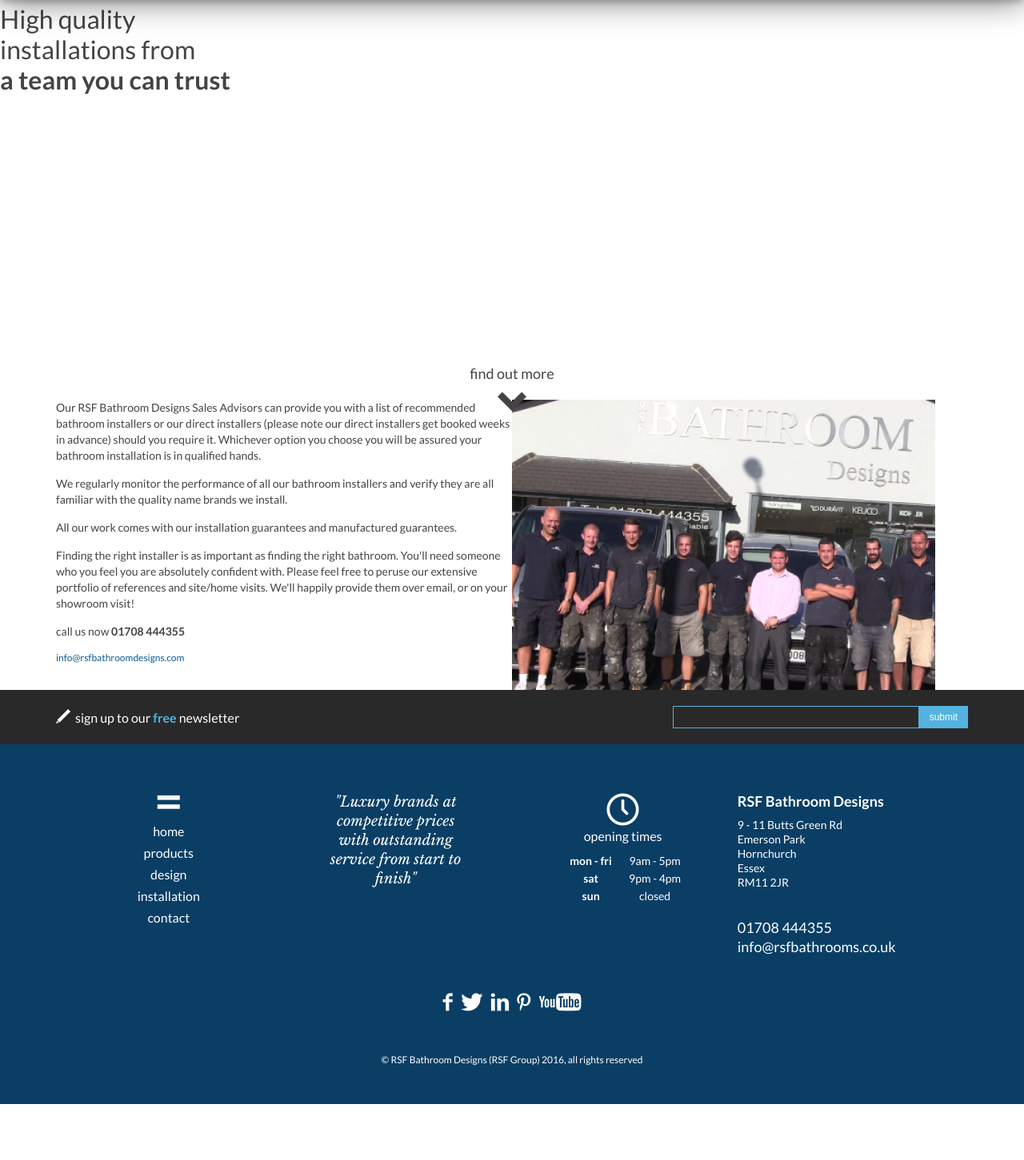
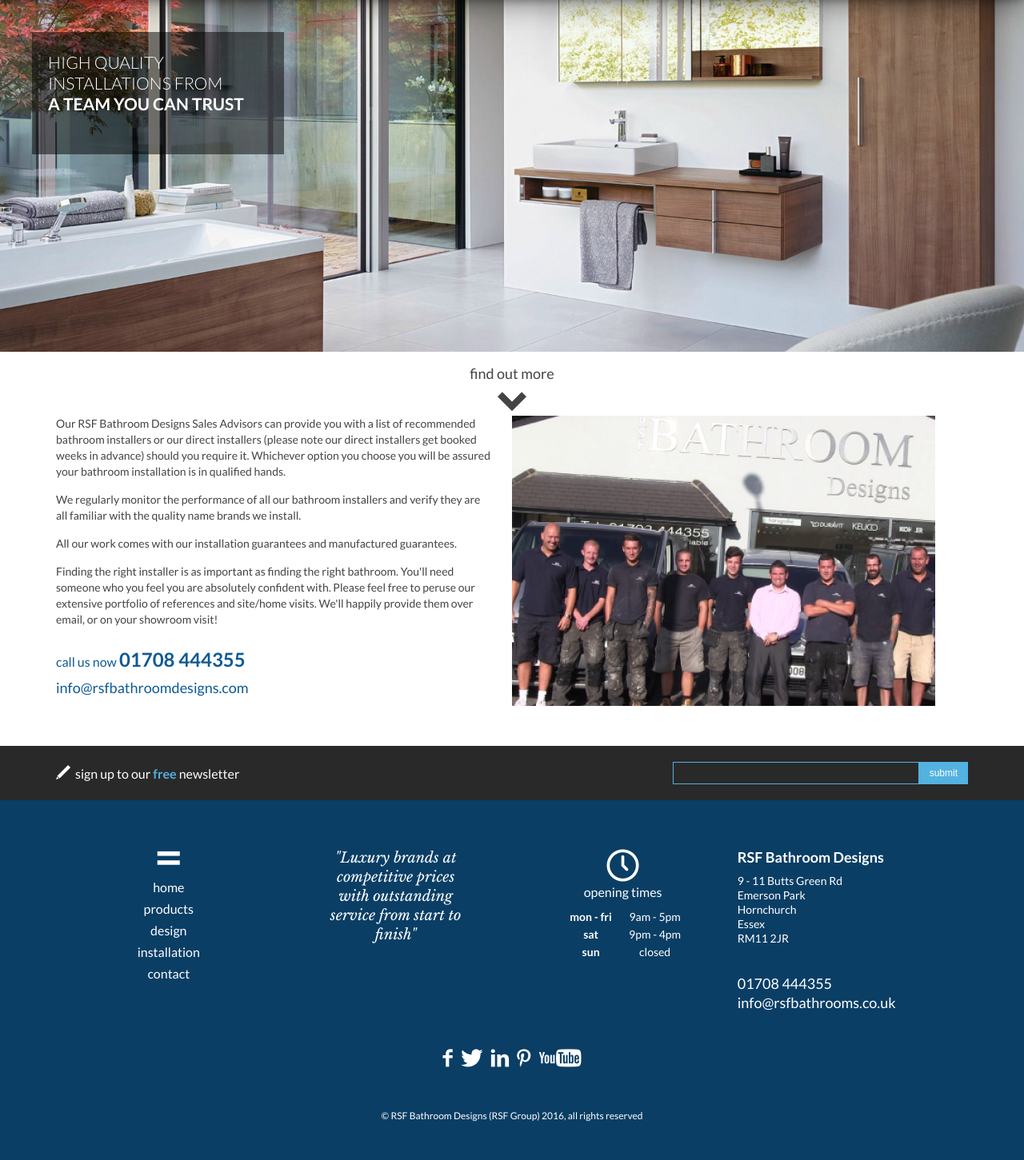
Before and after one commit to DanRsf/rsf, a CodeIgniter app: page /database/index.php/page/installation in a window 1280 px wide. Shown: the part 80-1531 px from the top of the page at 80% size. Before the commit the page ends 1461 px from the top, so only its background shows below. Run offline with CodeIgniter, Linux system fonts and the light colour scheme; style sheets or scripts are compiled from the project's sources; some libraries are stand-ins or nearby versions; some web fonts are replaced.

Commit message:
got installation page working well up to medium BP

```diff
--- a/htdocs/app/config/routes.php
+++ b/htdocs/app/config/routes.php
@@ -55,5 +55,5 @@ $route['translate_uri_dashes'] = FALSE;
 
 $route['products'] = 'page/products';
 $route['contact'] = 'page/contact';
+$route['design'] = 'page/design';
 $route['installation'] = 'page/installation';
-$route['design'] = 'page/design';
--- a/htdocs/app/controllers/Page.php
+++ b/htdocs/app/controllers/Page.php
@@ -25,6 +25,11 @@ class Page extends MY_Controller
         $this->load->view('contact');
     }
 
+    public function design()
+    {
+        $this->load->view('design');
+    }
+
     public function installation()
     {
         $this->load->view('installation');
--- a/htdocs/app/views/installation.php
+++ b/htdocs/app/views/installation.php
@@ -13,7 +13,7 @@
             <a href="#form-container" class="section-link">find out more</a>
         </div>
 
-        <div class="container">
+        <div class="container" id="ins-copy">
             <div class="left-column">
                 <p>Our RSF Bathroom Designs Sales Advisors can provide you with a list of recommended bathroom installers or our direct installers (please note our direct installers get booked weeks in advance) should you require it. Whichever option you choose you will be assured your bathroom installation is in qualified hands.</p>
                 <p>We regularly monitor the performance of all our bathroom installers and verify they are all familiar with the quality name brands we install.</p>
--- a/htdocs/resources/css/style.css
+++ b/htdocs/resources/css/style.css
@@ -2088,11 +2088,11 @@ footer p {
   margin: 0;
 }
 
-/* line 569, ../scss/core/_common.scss */
+/* line 568, ../scss/core/_common.scss */
 #dn-intro {
   background-image: url(/resources/img/parallax/bright-red.jpg);
 }
-/* line 571, ../scss/core/_common.scss */
+/* line 570, ../scss/core/_common.scss */
 #dn-intro .copy {
   position: absolute;
   bottom: 20px;
@@ -2101,7 +2101,7 @@ footer p {
   padding: 20px;
   color: #ffffff;
 }
-/* line 578, ../scss/core/_common.scss */
+/* line 577, ../scss/core/_common.scss */
 #dn-intro .copy h1 {
   text-align: right;
   text-transform: uppercase;
@@ -2110,7 +2110,7 @@ footer p {
   margin: 0;
   padding: 0;
 }
-/* line 585, ../scss/core/_common.scss */
+/* line 584, ../scss/core/_common.scss */
 #dn-intro .copy h1 span {
   display: block;
   font-weight: 700;
@@ -2171,94 +2171,148 @@ footer p {
   margin-bottom: 30px;
 }
 
+/* line 649, ../scss/core/_common.scss */
+#ins-intro {
+  background-image: url("/resources/img/parallax/glass-wall.jpg");
+  margin-bottom: 80px;
+}
+/* line 652, ../scss/core/_common.scss */
+#ins-intro .copy {
+  position: absolute;
+  top: 20px;
+  left: 20px;
+  background: rgba(0, 0, 0, 0.5);
+  padding: 20px;
+  color: #ffffff;
+}
+/* line 659, ../scss/core/_common.scss */
+#ins-intro .copy h1 {
+  text-align: left;
+  text-transform: uppercase;
+  font-size: 21px;
+  line-height: 26px;
+  margin: 0 30px 30px 0;
+  font-weight: 300;
+}
+/* line 666, ../scss/core/_common.scss */
+#ins-intro .copy h1 strong {
+  font-weight: 700;
+  color: #ffffff;
+  display: block;
+}
+
+/* line 675, ../scss/core/_common.scss */
+#ins-copy {
+  margin-bottom: 50px;
+}
+/* line 677, ../scss/core/_common.scss */
+#ins-copy .contact-details {
+  margin-top: 30px;
+}
+/* line 679, ../scss/core/_common.scss */
+#ins-copy .contact-details p {
+  color: #0E5A94;
+  font-size: 16px;
+}
+/* line 682, ../scss/core/_common.scss */
+#ins-copy .contact-details p strong {
+  color: #0E5A94;
+  font-size: 24px;
+}
+/* line 687, ../scss/core/_common.scss */
+#ins-copy .contact-details a {
+  color: #0E5A94;
+  font-size: 18px;
+}
+
 @media only screen and (min-width: 480px) {
-  /* line 652, ../scss/core/_common.scss */
+  /* line 700, ../scss/core/_common.scss */
   #hp-intro h1 {
     margin-bottom: 26px;
   }
 
-  /* line 659, ../scss/core/_common.scss */
+  /* line 707, ../scss/core/_common.scss */
   #hp-info-panels ul li {
     padding: 20px 7%;
   }
-  /* line 661, ../scss/core/_common.scss */
+  /* line 709, ../scss/core/_common.scss */
   #hp-info-panels ul li .image {
     width: 31%;
   }
-  /* line 663, ../scss/core/_common.scss */
+  /* line 711, ../scss/core/_common.scss */
   #hp-info-panels ul li .image img {
     max-width: 100%;
   }
-  /* line 667, ../scss/core/_common.scss */
+  /* line 715, ../scss/core/_common.scss */
   #hp-info-panels ul li .content {
     width: 68%;
   }
-  /* line 669, ../scss/core/_common.scss */
+  /* line 717, ../scss/core/_common.scss */
   #hp-info-panels ul li .content h2 {
     margin-bottom: 6px;
     font-size: 18px;
     line-height: 23px;
   }
-  /* line 674, ../scss/core/_common.scss */
+  /* line 722, ../scss/core/_common.scss */
   #hp-info-panels ul li .content p {
     font-size: 13px;
   }
-  /* line 677, ../scss/core/_common.scss */
+  /* line 725, ../scss/core/_common.scss */
   #hp-info-panels ul li .content a {
     font-size: 13px;
   }
 
-  /* line 686, ../scss/core/_common.scss */
+  /* line 734, ../scss/core/_common.scss */
   #hp-montage .left {
     float: left;
     width: 50%;
   }
-  /* line 690, ../scss/core/_common.scss */
+  /* line 738, ../scss/core/_common.scss */
   #hp-montage .right {
     float: right;
   }
-  /* line 692, ../scss/core/_common.scss */
+  /* line 740, ../scss/core/_common.scss */
   #hp-montage .right.small {
     width: 25%;
   }
-  /* line 695, ../scss/core/_common.scss */
+  /* line 743, ../scss/core/_common.scss */
   #hp-montage .right.big {
     width: 50%;
   }
 }
 @media only screen and (min-width: 600px) {
-  /* line 704, ../scss/core/_common.scss */
+  /* line 752, ../scss/core/_common.scss */
   .page-header {
     background-size: 100%;
     height: 300px;
   }
 
-  /* line 711, ../scss/core/_common.scss */
+  /* line 759, ../scss/core/_common.scss */
   #hp-intro .copy h1 {
     margin-bottom: 20px;
     font-size: 40px;
   }
-  /* line 714, ../scss/core/_common.scss */
+  /* line 762, ../scss/core/_common.scss */
   #hp-intro .copy h1 span {
     margin-top: 6px;
   }
-  /* line 718, ../scss/core/_common.scss */
+  /* line 766, ../scss/core/_common.scss */
   #hp-intro .copy p {
     margin-bottom: 50px;
   }
 
-  /* line 724, ../scss/core/_common.scss */
+  /* line 772, ../scss/core/_common.scss */
   #hp-info-panels {
     padding: 30px 0;
   }
-  /* line 726, ../scss/core/_common.scss */
+  /* line 774, ../scss/core/_common.scss */
   #hp-info-panels ul {
     width: 100%;
     text-align: center;
     padding: 0;
     margin-bottom: 40px;
   }
-  /* line 731, ../scss/core/_common.scss */
+  /* line 779, ../scss/core/_common.scss */
   #hp-info-panels ul li {
     width: 33%;
     padding: 0;
@@ -2267,87 +2321,87 @@ footer p {
     display: inline-block;
     vertical-align: top;
   }
-  /* line 738, ../scss/core/_common.scss */
+  /* line 786, ../scss/core/_common.scss */
   #hp-info-panels ul li .icon {
     line-height: 106px;
     margin: 0;
   }
-  /* line 742, ../scss/core/_common.scss */
+  /* line 790, ../scss/core/_common.scss */
   #hp-info-panels ul li .content {
     width: 80%;
   }
-  /* line 744, ../scss/core/_common.scss */
+  /* line 792, ../scss/core/_common.scss */
   #hp-info-panels ul li .content h2 {
     font-size: 17px;
   }
 
-  /* line 752, ../scss/core/_common.scss */
+  /* line 800, ../scss/core/_common.scss */
   #hp-product-design {
     overflow: hidden;
   }
-  /* line 754, ../scss/core/_common.scss */
+  /* line 802, ../scss/core/_common.scss */
   #hp-product-design .copy {
     width: 400px;
     float: right;
   }
-  /* line 757, ../scss/core/_common.scss */
+  /* line 805, ../scss/core/_common.scss */
   #hp-product-design .copy h2 {
     font-size: 24px;
     line-height: 24px;
   }
 
-  /* line 765, ../scss/core/_common.scss */
+  /* line 813, ../scss/core/_common.scss */
   #hp-video .video-wrapper {
     padding-bottom: 51%;
   }
 
-  /* line 772, ../scss/core/_common.scss */
+  /* line 820, ../scss/core/_common.scss */
   #dn-intro .copy h1 {
     font-size: 18px;
     line-height: 25px;
     margin: 30px 0 0 30px;
   }
 
-  /* line 780, ../scss/core/_common.scss */
+  /* line 828, ../scss/core/_common.scss */
   #dn-info {
     margin-bottom: 30px;
   }
-  /* line 782, ../scss/core/_common.scss */
+  /* line 830, ../scss/core/_common.scss */
   #dn-info .right-column {
     float: right;
     width: 50%;
     margin-left: 30px;
   }
 
-  /* line 790, ../scss/core/_common.scss */
+  /* line 838, ../scss/core/_common.scss */
   #gallery-container h2 {
     font-size: 24px;
   }
-  /* line 794, ../scss/core/_common.scss */
+  /* line 842, ../scss/core/_common.scss */
   #gallery-container #gallery-thumbs li {
     width: 12.5%;
     margin-left: 2%;
   }
-  /* line 797, ../scss/core/_common.scss */
+  /* line 845, ../scss/core/_common.scss */
   #gallery-container #gallery-thumbs li:nth-of-type(5) {
     margin-left: 2%;
   }
-  /* line 800, ../scss/core/_common.scss */
+  /* line 848, ../scss/core/_common.scss */
   #gallery-container #gallery-thumbs li:first-child {
     margin-left: 0px;
   }
 
-  /* line 807, ../scss/core/_common.scss */
+  /* line 855, ../scss/core/_common.scss */
   #dn-rendering-light {
     margin-bottom: 40px;
   }
-  /* line 809, ../scss/core/_common.scss */
+  /* line 857, ../scss/core/_common.scss */
   #dn-rendering-light .left-column {
     display: inline-block;
     vertical-align: middle;
     width: 60%;
   }
-  /* line 814, ../scss/core/_common.scss */
+  /* line 862, ../scss/core/_common.scss */
   #dn-rendering-light .right-column {
     display: inline-block;
     vertical-align: middle;
@@ -2355,25 +2409,31 @@ footer p {
     margin-left: 4.5%;
   }
 
-  /* line 822, ../scss/core/_common.scss */
+  /* line 870, ../scss/core/_common.scss */
   #dn-rendering-dark {
     margin-bottom: 70px;
   }
-  /* line 824, ../scss/core/_common.scss */
+  /* line 872, ../scss/core/_common.scss */
   #dn-rendering-dark .left-column {
     width: 35%;
     margin-right: 4.5%;
     margin-top: 30px;
   }
-  /* line 829, ../scss/core/_common.scss */
+  /* line 877, ../scss/core/_common.scss */
   #dn-rendering-dark .right-column {
     margin-bottom: 0;
     float: right;
     width: 60%;
   }
+
+  /* line 885, ../scss/core/_common.scss */
+  #ins-intro .copy {
+    top: 40px;
+    left: 40px;
+  }
 }
 @media only screen and (min-width: 768px) {
-  /* line 839, ../scss/core/_common.scss */
+  /* line 894, ../scss/core/_common.scss */
   .left-column,
   .right-column {
     display: inline-block;
@@ -2382,12 +2442,12 @@ footer p {
     margin-bottom: 0;
   }
 
-  /* line 849, ../scss/core/_common.scss */
+  /* line 904, ../scss/core/_common.scss */
   #hp-intro .copy h1 {
     font-size: 5vw;
     margin-bottom: 20px;
   }
-  /* line 853, ../scss/core/_common.scss */
+  /* line 908, ../scss/core/_common.scss */
   #hp-intro .copy p {
     max-width: 370px;
     font-size: 18px;
@@ -2395,46 +2455,46 @@ footer p {
     font-weight: 100;
   }
 
-  /* line 862, ../scss/core/_common.scss */
+  /* line 917, ../scss/core/_common.scss */
   #hp-gallery {
     padding: 60px 10%;
   }
-  /* line 864, ../scss/core/_common.scss */
+  /* line 919, ../scss/core/_common.scss */
   #hp-gallery .content {
     float: right;
     margin-left: 5%;
     width: 43%;
   }
-  /* line 868, ../scss/core/_common.scss */
+  /* line 923, ../scss/core/_common.scss */
   #hp-gallery .content img {
     margin: 0;
     height: 80px;
   }
-  /* line 872, ../scss/core/_common.scss */
+  /* line 927, ../scss/core/_common.scss */
   #hp-gallery .content p {
     text-align: left;
     font-size: 13px;
     line-height: 17px;
   }
-  /* line 878, ../scss/core/_common.scss */
+  /* line 933, ../scss/core/_common.scss */
   #hp-gallery #gallery-viewer {
     width: 52%;
   }
-  /* line 882, ../scss/core/_common.scss */
+  /* line 937, ../scss/core/_common.scss */
   #hp-gallery #gallery-thumbs {
     clear: both;
   }
-  /* line 884, ../scss/core/_common.scss */
+  /* line 939, ../scss/core/_common.scss */
   #hp-gallery #gallery-thumbs li {
     width: 14.28%;
   }
 
-  /* line 890, ../scss/core/_common.scss */
+  /* line 945, ../scss/core/_common.scss */
   #hp-product-design {
     background-size: 100%;
   }
 
-  /* line 895, ../scss/core/_common.scss */
+  /* line 950, ../scss/core/_common.scss */
   #hp-video .video-wrapper {
     width: 80%;
     padding-bottom: 41.2%;
@@ -2442,92 +2502,92 @@ footer p {
     margin-left: auto;
   }
 
-  /* line 905, ../scss/core/_common.scss */
+  /* line 960, ../scss/core/_common.scss */
   #hp-testimonials ul li {
     width: 25%;
   }
 
-  /* line 912, ../scss/core/_common.scss */
+  /* line 967, ../scss/core/_common.scss */
   #products ul {
     width: 23%;
     margin-right: 2.5%;
   }
-  /* line 915, ../scss/core/_common.scss */
+  /* line 970, ../scss/core/_common.scss */
   #products ul:nth-of-type(2n+2) {
     margin-right: 2.5%;
   }
-  /* line 918, ../scss/core/_common.scss */
+  /* line 973, ../scss/core/_common.scss */
   #products ul:nth-of-type(4) {
     margin-right: 0;
   }
 
-  /* line 931, ../scss/core/_common.scss */
+  /* line 986, ../scss/core/_common.scss */
   #pp-intro .copy h1 {
     font-size: 24px;
     line-height: 25px;
     margin: 50px 0 0 110px;
   }
 
-  /* line 940, ../scss/core/_common.scss */
+  /* line 995, ../scss/core/_common.scss */
   #form-container .left-column {
     display: inline-block;
     width: 45%;
     vertical-align: top;
     margin-right: 9%;
   }
-  /* line 946, ../scss/core/_common.scss */
+  /* line 1001, ../scss/core/_common.scss */
   #form-container .form {
     display: inline-block;
     width: 45%;
     vertical-align: top;
   }
 
-  /* line 953, ../scss/core/_common.scss */
+  /* line 1008, ../scss/core/_common.scss */
   #dn-info {
     margin-bottom: 30px;
   }
-  /* line 955, ../scss/core/_common.scss */
+  /* line 1010, ../scss/core/_common.scss */
   #dn-info .left-column {
     width: 42.8%;
     display: block;
     margin-top: 50px;
   }
-  /* line 960, ../scss/core/_common.scss */
+  /* line 1015, ../scss/core/_common.scss */
   #dn-info .right-column {
     float: right;
     width: 50%;
     margin-left: 7%;
   }
 
-  /* line 968, ../scss/core/_common.scss */
+  /* line 1023, ../scss/core/_common.scss */
   #gallery-container h2 {
     font-size: 24px;
   }
-  /* line 972, ../scss/core/_common.scss */
+  /* line 1027, ../scss/core/_common.scss */
   #gallery-container #gallery-thumbs li {
     width: 12.5%;
     margin-left: 2%;
   }
-  /* line 975, ../scss/core/_common.scss */
+  /* line 1030, ../scss/core/_common.scss */
   #gallery-container #gallery-thumbs li:nth-of-type(5) {
     margin-left: 2%;
   }
-  /* line 978, ../scss/core/_common.scss */
+  /* line 1033, ../scss/core/_common.scss */
   #gallery-container #gallery-thumbs li:first-child {
     margin-left: 0px;
   }
 
-  /* line 985, ../scss/core/_common.scss */
+  /* line 1040, ../scss/core/_common.scss */
   #dn-rendering-light {
     margin-bottom: 40px;
   }
-  /* line 987, ../scss/core/_common.scss */
+  /* line 1042, ../scss/core/_common.scss */
   #dn-rendering-light .left-column {
     display: inline-block;
     vertical-align: middle;
     width: 60%;
   }
-  /* line 992, ../scss/core/_common.scss */
+  /* line 1047, ../scss/core/_common.scss */
   #dn-rendering-light .right-column {
     display: inline-block;
     vertical-align: middle;
@@ -2535,89 +2595,95 @@ footer p {
     margin-left: 4.5%;
   }
 
-  /* line 1000, ../scss/core/_common.scss */
+  /* line 1055, ../scss/core/_common.scss */
   #dn-rendering-dark {
     margin-bottom: 70px;
   }
-  /* line 1002, ../scss/core/_common.scss */
+  /* line 1057, ../scss/core/_common.scss */
   #dn-rendering-dark .left-column {
     width: 35%;
     margin-right: 4.5%;
     margin-top: 30px;
   }
-  /* line 1007, ../scss/core/_common.scss */
+  /* line 1062, ../scss/core/_common.scss */
   #dn-rendering-dark .right-column {
     margin-bottom: 0;
     float: right;
     width: 60%;
   }
+
+  /* line 1070, ../scss/core/_common.scss */
+  #ins-copy .left-column {
+    width: 47.8%;
+    margin-right: 2%;
+  }
 }
 @media only screen and (min-width: 960px) {
-  /* line 1017, ../scss/core/_common.scss */
+  /* line 1082, ../scss/core/_common.scss */
   .page-header {
     height: 440px;
     background-size: 100%;
   }
 
-  /* line 1024, ../scss/core/_common.scss */
+  /* line 1089, ../scss/core/_common.scss */
   #hp-intro .copy h1 {
     font-size: 64px;
   }
-  /* line 1026, ../scss/core/_common.scss */
+  /* line 1091, ../scss/core/_common.scss */
   #hp-intro .copy h1 span {
     font-size: 65%;
   }
-  /* line 1030, ../scss/core/_common.scss */
+  /* line 1095, ../scss/core/_common.scss */
   #hp-intro .copy p {
     font-size: 20px;
     line-height: 24px;
     margin-bottom: 70px;
   }
-  /* line 1036, ../scss/core/_common.scss */
+  /* line 1101, ../scss/core/_common.scss */
   #hp-intro .section-link {
     bottom: -70px;
   }
 
-  /* line 1041, ../scss/core/_common.scss */
+  /* line 1106, ../scss/core/_common.scss */
   #hp-info-panels {
     padding: 60px 0;
   }
-  /* line 1046, ../scss/core/_common.scss */
+  /* line 1111, ../scss/core/_common.scss */
   #hp-info-panels ul li .content h2 {
     font-size: 22px;
   }
 
-  /* line 1055, ../scss/core/_common.scss */
+  /* line 1120, ../scss/core/_common.scss */
   #hp-product-design .copy {
     margin-top: 70px;
     width: 480px;
   }
-  /* line 1058, ../scss/core/_common.scss */
+  /* line 1123, ../scss/core/_common.scss */
   #hp-product-design .copy h2 {
     font-size: 28px;
     line-height: 28px;
   }
-  /* line 1062, ../scss/core/_common.scss */
+  /* line 1127, ../scss/core/_common.scss */
   #hp-product-design .copy .cta {
     margin-top: 16px;
     font-size: 14px;
   }
 
-  /* line 1069, ../scss/core/_common.scss */
+  /* line 1134, ../scss/core/_common.scss */
   #hp-video {
     padding-top: 60px;
     padding-bottom: 60px;
   }
-  /* line 1072, ../scss/core/_common.scss */
+  /* line 1137, ../scss/core/_common.scss */
   #hp-video .video-wrapper {
     padding-bottom: 42%;
   }
 
-  /* line 1077, ../scss/core/_common.scss */
+  /* line 1142, ../scss/core/_common.scss */
   #pp-copy-and-brands {
     margin-top: 120px;
   }
-  /* line 1079, ../scss/core/_common.scss */
+  /* line 1144, ../scss/core/_common.scss */
   #pp-copy-and-brands .left-column {
     display: inline-block;
     vertical-align: middle;
@@ -2625,35 +2691,35 @@ footer p {
     padding: 0 40px;
     margin-bottom: 0;
   }
-  /* line 1086, ../scss/core/_common.scss */
+  /* line 1151, ../scss/core/_common.scss */
   #pp-copy-and-brands .brand-logos {
     display: inline-block;
     vertical-align: middle;
     width: 50%;
   }
-  /* line 1090, ../scss/core/_common.scss */
+  /* line 1155, ../scss/core/_common.scss */
   #pp-copy-and-brands .brand-logos li {
     padding: 0 8px;
   }
 
-  /* line 1097, ../scss/core/_common.scss */
+  /* line 1162, ../scss/core/_common.scss */
   #pp-intro .copy {
     top: 40px;
     right: 40px;
   }
-  /* line 1100, ../scss/core/_common.scss */
+  /* line 1165, ../scss/core/_common.scss */
   #pp-intro .copy h1 {
     font-size: 26px;
     line-height: 27px;
     margin: 70px 0 0 150px;
   }
 
-  /* line 1109, ../scss/core/_common.scss */
+  /* line 1174, ../scss/core/_common.scss */
   .page-header .section-link {
     bottom: -70px;
   }
 
-  /* line 1114, ../scss/core/_common.scss */
+  /* line 1179, ../scss/core/_common.scss */
   #form-container .left-column {
     display: inline-block;
     width: 40%;
@@ -2661,43 +2727,43 @@ footer p {
     margin-right: 9.5%;
     margin-left: 5%;
   }
-  /* line 1121, ../scss/core/_common.scss */
+  /* line 1186, ../scss/core/_common.scss */
   #form-container .form {
     display: inline-block;
     width: 40%;
     vertical-align: top;
   }
 
-  /* line 1128, ../scss/core/_common.scss */
+  /* line 1193, ../scss/core/_common.scss */
   #dn-intro {
     margin-bottom: 80px;
   }
-  /* line 1131, ../scss/core/_common.scss */
+  /* line 1196, ../scss/core/_common.scss */
   #dn-intro .copy h1 {
     font-size: 21px;
     line-height: 28px;
     margin: 40px 0 0 40px;
   }
 
-  /* line 1139, ../scss/core/_common.scss */
+  /* line 1204, ../scss/core/_common.scss */
   #dn-info {
     margin-bottom: 30px;
   }
-  /* line 1141, ../scss/core/_common.scss */
+  /* line 1206, ../scss/core/_common.scss */
   #dn-info .left-column {
     width: 38.8%;
     display: block;
     margin-top: 50px;
     margin-left: 4%;
   }
-  /* line 1147, ../scss/core/_common.scss */
+  /* line 1212, ../scss/core/_common.scss */
   #dn-info .right-column {
     float: right;
     width: 50%;
     margin-left: 7%;
   }
 
-  /* line 1156, ../scss/core/_common.scss */
+  /* line 1221, ../scss/core/_common.scss */
   #dn-rendering-light p,
   #dn-rendering-dark p {
     font-size: 16px;
@@ -2705,7 +2771,7 @@ footer p {
   }
 }
 @media only screen and (min-width: 1200px) {
-  /* line 1165, ../scss/core/_common.scss */
+  /* line 1230, ../scss/core/_common.scss */
   .lg-container {
     max-width: 1200px;
     padding: 0 30px;
@@ -2715,13 +2781,13 @@ footer p {
     height: 100%;
   }
 
-  /* line 1176, ../scss/core/_common.scss */
+  /* line 1241, ../scss/core/_common.scss */
   #hp-intro .copy h1 {
     font-size: 56px;
     margin-bottom: 30px;
   }
 
-  /* line 1183, ../scss/core/_common.scss */
+  /* line 1248, ../scss/core/_common.scss */
   #hp-montage {
     max-width: 1200px;
     padding: 0 30px;
@@ -2729,17 +2795,17 @@ footer p {
     overflow: hidden;
   }
 
-  /* line 1191, ../scss/core/_common.scss */
+  /* line 1256, ../scss/core/_common.scss */
   #hp-product-design .copy {
     margin: 70px 40px 70px 0;
   }
 
-  /* line 1197, ../scss/core/_common.scss */
+  /* line 1262, ../scss/core/_common.scss */
   #hp-video .video-wrapper {
     padding-bottom: 42.6%;
   }
 
-  /* line 1203, ../scss/core/_common.scss */
+  /* line 1268, ../scss/core/_common.scss */
   #pp-intro .copy {
     top: 60px;
     right: 110px;
--- a/htdocs/resources/scss/core/_common.scss
+++ b/htdocs/resources/scss/core/_common.scss
@@ -575,15 +575,15 @@
         padding:20px;
         color: $c-white;
         h1 {
-            text-align: left;
+            text-align: right;
             text-transform: uppercase;
-            font-size: 21px;
-            line-height: 23px;
-            margin: 0 30px 30px 0;
-            font-weight: $fw-light;
-            strong {
+            font-size: 15px;
+            line-height: 21px;
+            margin: 0;
+            padding: 0;
+            span {
+                display: block;
                 font-weight: $fw-bold;
-                color: $c-white;
             }
         }
     }
@@ -648,6 +648,7 @@
 
 #ins-intro {
     background-image: url('/resources/img/parallax/glass-wall.jpg');
+    margin-bottom: 80px;
     .copy {
         position: absolute;
         top: 20px;
@@ -656,20 +657,42 @@
         padding:20px;
         color: $c-white;
         h1 {
-            text-align: right;
+            text-align: left;
             text-transform: uppercase;
-            font-size: 15px;
-            line-height: 21px;
-            margin: 0;
-            padding: 0;
-            span {
+            font-size: 21px;
+            line-height: 26px;
+            margin: 0 30px 30px 0;
+            font-weight: $fw-light;
+            strong {
+                font-weight: $fw-bold;
+                color: $c-white;
                 display: block;
-                font-weight: $fw-bold;
             }
         }
     }
 }
 
+#ins-copy {
+    margin-bottom: 50px;
+    .contact-details {
+        margin-top: 30px;
+        p {
+            color: $c-blue;
+            font-size: 16px;
+            strong {
+                color: $c-blue;
+                font-size: 24px;
+            }
+        }
+        a {
+            color: $c-blue;
+            font-size: 18px;
+        }
+    }
+    .right-column {
+
+    }
+}
 
 @include bp(min-width, $bp-xsmall + 1) {
 
@@ -857,6 +880,13 @@
             width: 60%;
         }
     }
+
+    #ins-intro {
+        .copy {
+            top: 40px;
+            left: 40px;
+        }
+    }
 }
 
 @include bp(min-width, $bp-medium + 1) {
@@ -1033,6 +1063,16 @@
             margin-bottom: 0;
             float: right;
             width: 60%;
+        }
+    }
+
+    #ins-copy {
+        .left-column {
+            width: 47.8%;
+            margin-right: 2%;
+        }
+        .right-column {
+
         }
     }
 }
```
